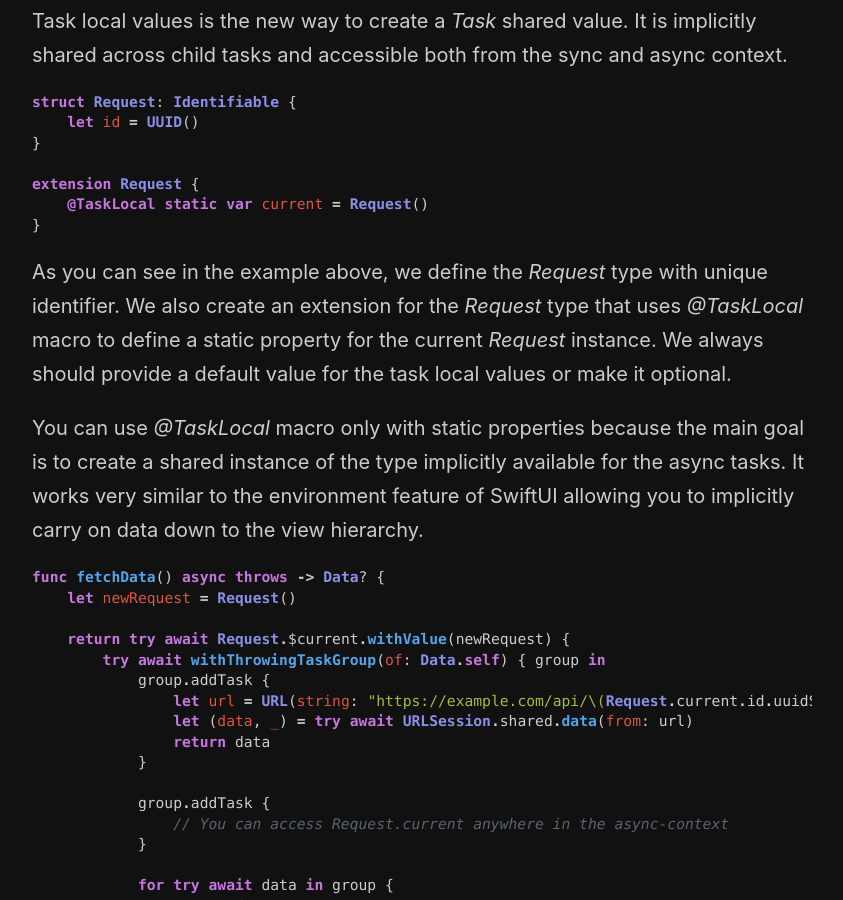
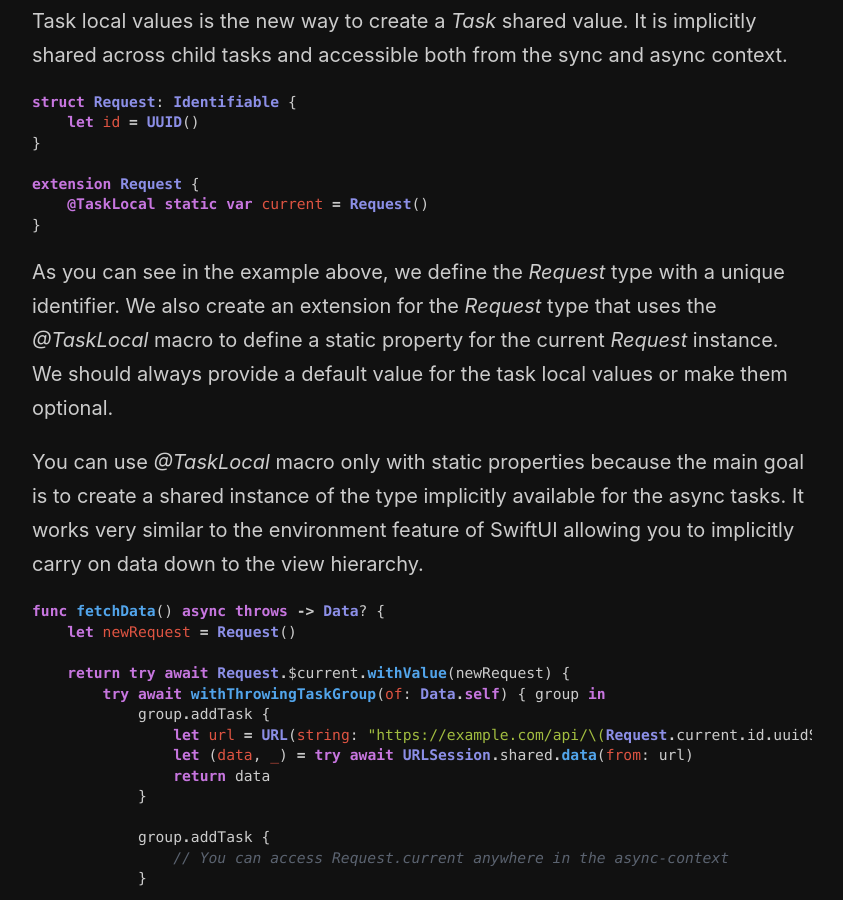
Before and after one commit to mecid/mecid.github.io, a Jekyll site: the page built from _posts/2025-04-30-dependency-container-on-top-of-task-local-values-in-swift.md, in a window 1280 px wide and 900 px high, scrolled down 612 px. Shown: the whole window, without its empty margins (218-1061 px from the left). Built offline with Jekyll 4.4.1, drawn with Linux system fonts in a browser that asks for light colours.

Commit message:
small typos fixed in the task local values post

````diff
--- a/_posts/2025-04-30-dependency-container-on-top-of-task-local-values-in-swift.md
+++ b/_posts/2025-04-30-dependency-container-on-top-of-task-local-values-in-swift.md
@@ -21,7 +21,7 @@ extension Request {
 }
 ```
 
-As you can see in the example above, we define the *Request* type with unique identifier. We also create an extension for the *Request* type that uses *@TaskLocal* macro to define a static property for the current *Request* instance. We always should provide a default value for the task local values or make it optional.
+As you can see in the example above, we define the *Request* type with a unique identifier. We also create an extension for the *Request* type that uses the *@TaskLocal* macro to define a static property for the current *Request* instance. We should always provide a default value for the task local values or make them optional.
 
 You can use *@TaskLocal* macro only with static properties because the main goal is to create a shared instance of the type implicitly available for the async tasks. It works very similar to the environment feature of SwiftUI allowing you to implicitly carry on data down to the view hierarchy.
 
````
